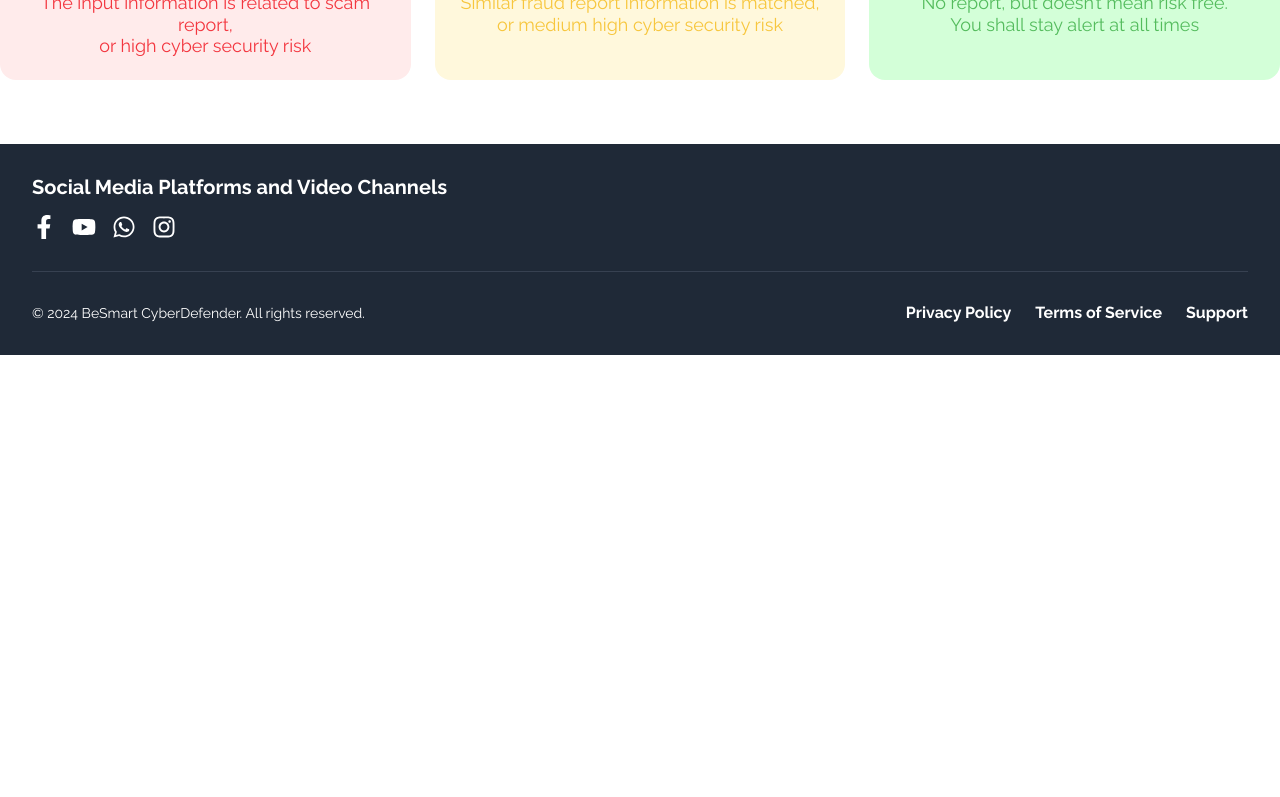
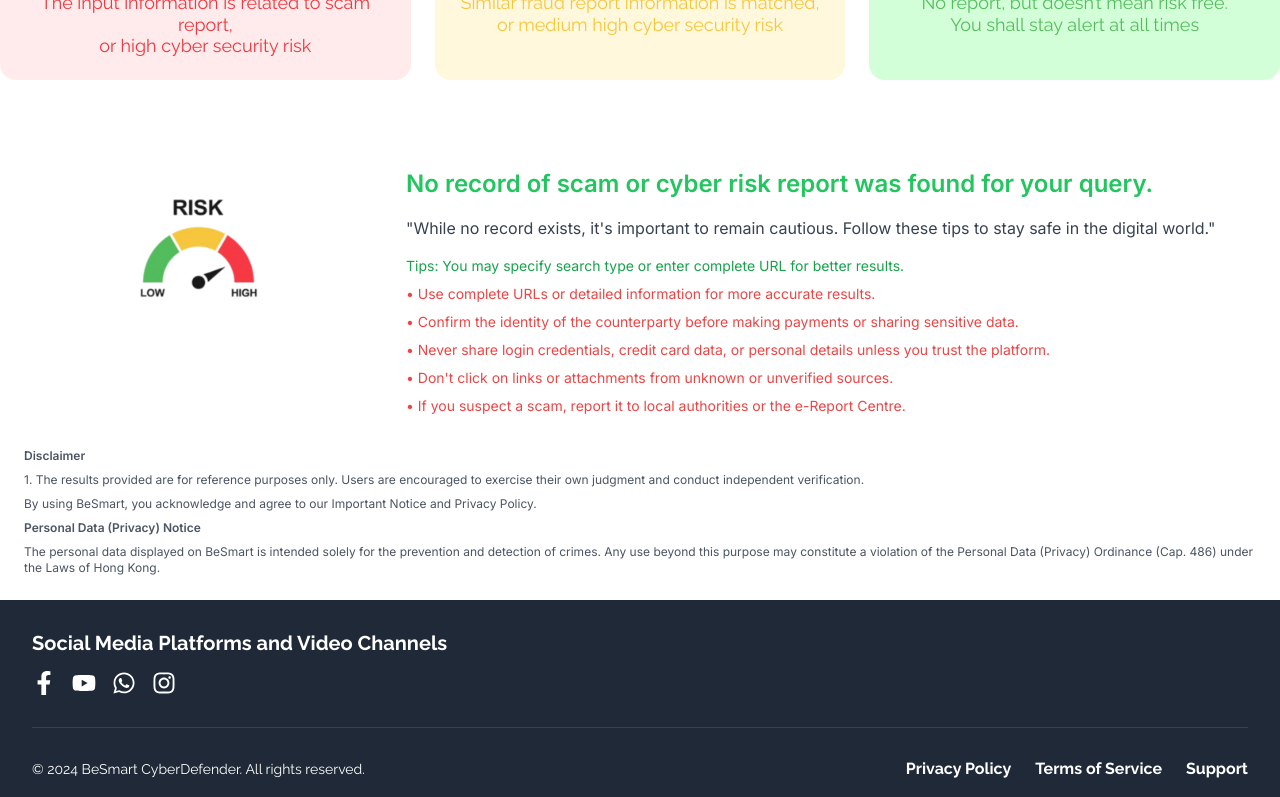
Before and after one commit to ShreyaKumari13/BeSmart, a Next.js app: page /dashboard in a window 1280 px wide. Shown: the part 928-1725 px from the top of the page. Before the commit the page ends 1283 px from the top, so only its background shows below. Built offline with nearby package versions, Linux system fonts and the light colour scheme.

Commit message:
updated last page

```diff
--- a/src/app/dashboard/page.tsx
+++ b/src/app/dashboard/page.tsx
@@ -3,6 +3,7 @@
 import { Hero } from "@/components/dashboard/hero";
 import { Navbar } from "@/components/dashboard/navbar";
 import RiskMeter from "@/components/dashboard/riskmeter";
+import RiskResult from "@/components/dashboard/riskresult";
 
 export default function Dashboard() {
   return (
@@ -10,6 +11,7 @@ export default function Dashboard() {
       <Navbar />
       <Hero />
       <RiskMeter />
+      <RiskResult/>
 
     </main>
   );
--- a/src/components/dashboard/hero.tsx
+++ b/src/components/dashboard/hero.tsx
@@ -53,7 +53,7 @@ export function Hero() {
 
 
 
-                        <p className="text-sm mt-4 opacity-80">
+                        <p className="text-sm mt-4 opacity-80 text-left">
                             *Optional if type of information is unknown
                         </p>
                     </div>
--- /dev/null
+++ b/src/components/dashboard/riskresult.tsx
@@ -0,0 +1,60 @@
+import Image from 'next/image';
+
+export default function RiskResult() {
+  return (
+    <div className="max-w-7xl mx-auto p-6">
+      <div className="flex flex-col md:flex-row gap-8 items-start">
+      <div className="flex justify-center mb-4">
+            <Image
+              src="/images/image 2.png"
+              alt="High Risk Meter"
+              width={350}
+              height={250}
+              className="w-58 h-40 object-contain"
+            />
+          </div>
+
+        {/* Content Section */}
+        <div className="flex-1 space-y-4">
+          {/* Header */}
+          <h2 className="text-green-500 text-2xl font-semibold">
+            No record of scam or cyber risk report was found for your query.
+          </h2>
+
+          {/* Subheader */}
+          <p className="text-gray-700">
+            "While no record exists, it's important to remain cautious. Follow these tips to stay safe in the digital world."
+          </p>
+
+          {/* Tips Section */}
+          <div className="space-y-2">
+            <p className="text-green-600 text-sm">
+              Tips: You may specify search type or enter complete URL for better results.
+            </p>
+
+            {/* Security Tips List */}
+            <ul className="space-y-2 text-red-500 text-sm">
+              <li>• Use complete URLs or detailed information for more accurate results.</li>
+              <li>• Confirm the identity of the counterparty before making payments or sharing sensitive data.</li>
+              <li>• Never share login credentials, credit card data, or personal details unless you trust the platform.</li>
+              <li>• Don't click on links or attachments from unknown or unverified sources.</li>
+              <li>• If you suspect a scam, report it to local authorities or the e-Report Centre.</li>
+            </ul>
+          </div>
+
+
+
+        </div>
+      </div>
+       {/* Disclaimer Section */}
+      <div className="mt-8 space-y-2 text-xs text-gray-600">
+            <p className="font-semibold">Disclaimer</p>
+            <p>1. The results provided are for reference purposes only. Users are encouraged to exercise their own judgment and conduct independent verification.</p>
+            <p>By using BeSmart, you acknowledge and agree to our Important Notice and Privacy Policy.</p>
+
+            <p className="font-semibold mt-4">Personal Data (Privacy) Notice</p>
+            <p>The personal data displayed on BeSmart is intended solely for the prevention and detection of crimes. Any use beyond this purpose may constitute a violation of the Personal Data (Privacy) Ordinance (Cap. 486) under the Laws of Hong Kong.</p>
+          </div>
+    </div>
+  );
+}
```
